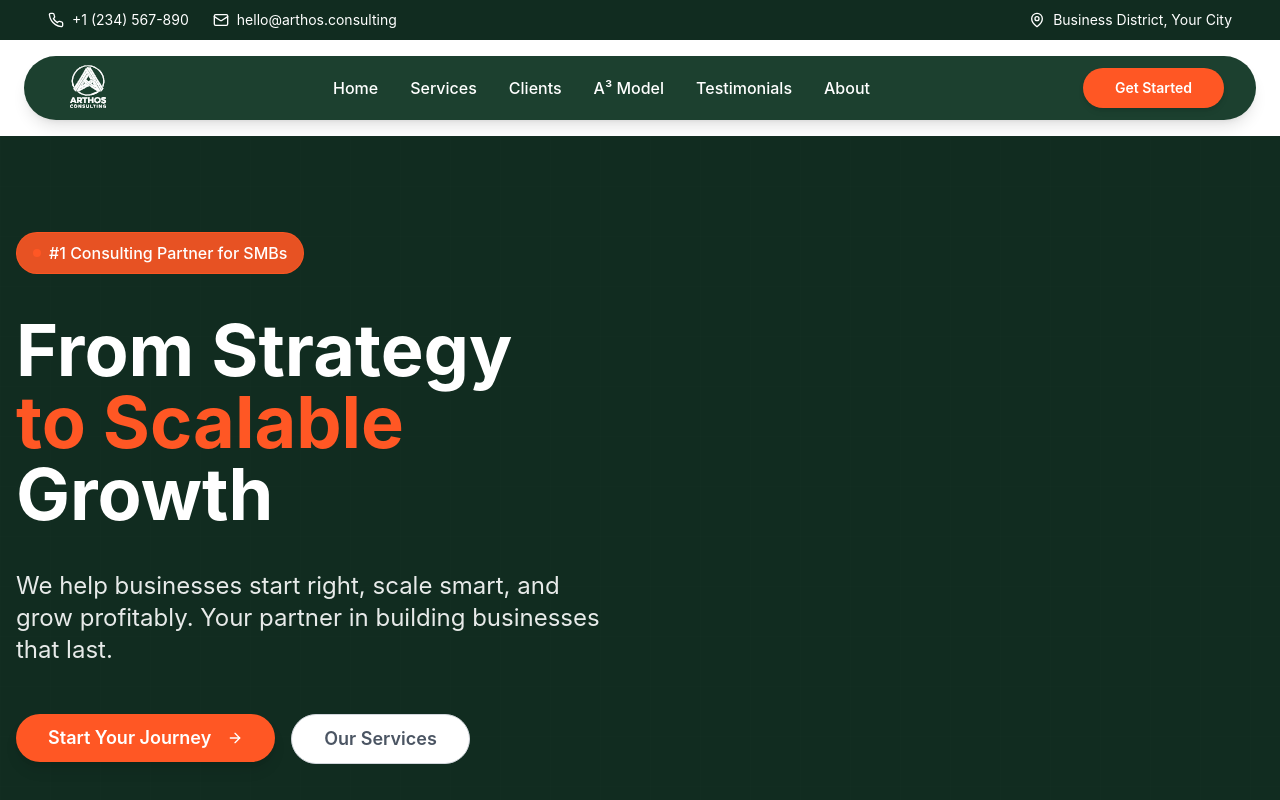
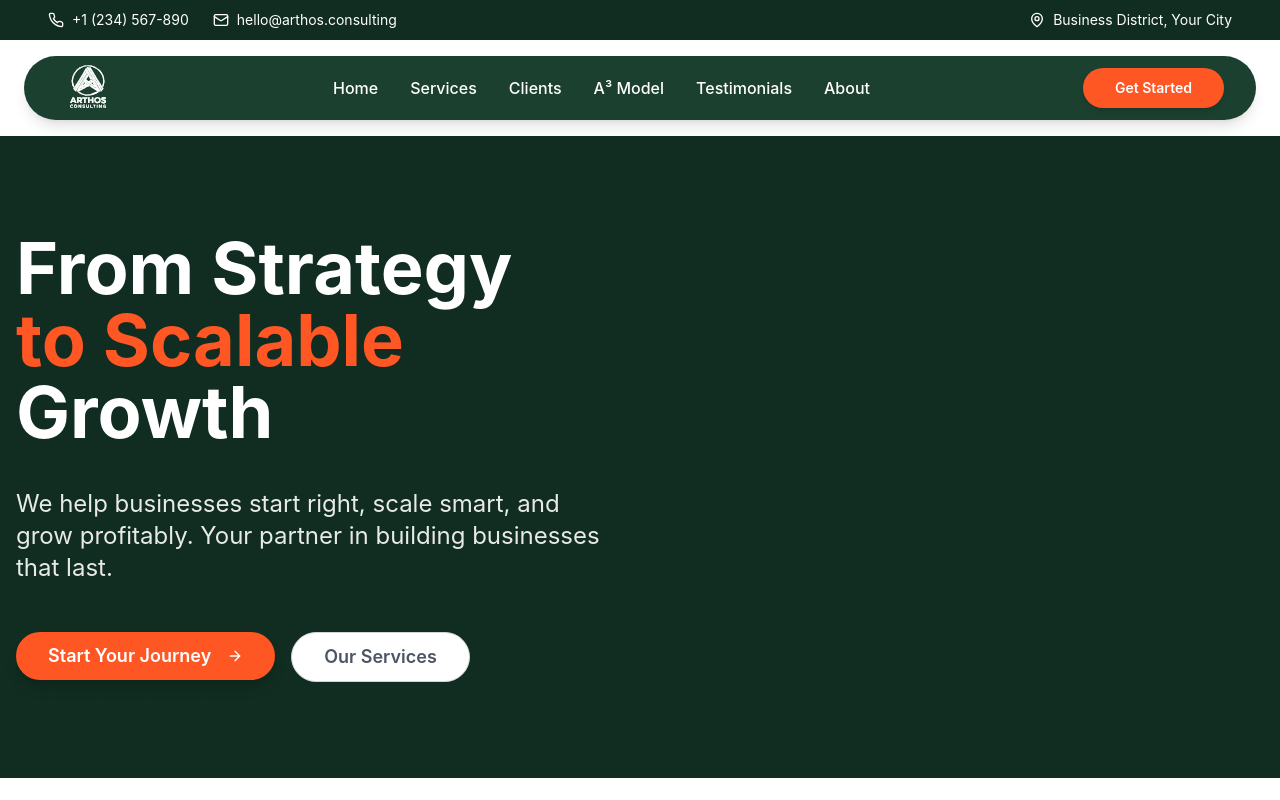
Before and after one commit to naren4488/arthosconsulting, a React (Vite) app: page / in a window 1280 px wide. Shown: the top 800 px of the page. Built offline with nearby package versions, Linux system fonts and the light colour scheme.

Commit message:
improved hero section

```diff
--- a/src/components/sections/HeroContent.tsx
+++ b/src/components/sections/HeroContent.tsx
@@ -5,13 +5,6 @@ import { cn } from "@/lib/utils";
 export default function HeroContent() {
   return (
     <div className="flex flex-col justify-center space-y-6 md:space-y-8 lg:space-y-10">
-      {/* Tagline Badge */}
-      <div className="inline-flex items-center">
-        <div className="bg-primary/90 border border-primary/80 text-white px-4 py-2 rounded-full text-sm md:text-base font-medium flex items-center gap-2">
-          <div className="w-2 h-2 bg-primary rounded-full"></div>
-          #1 Consulting Partner for SMBs
-        </div>
-      </div>
 
       {/* Main Heading */}
       <div className="space-y-2 md:space-y-4">
```
